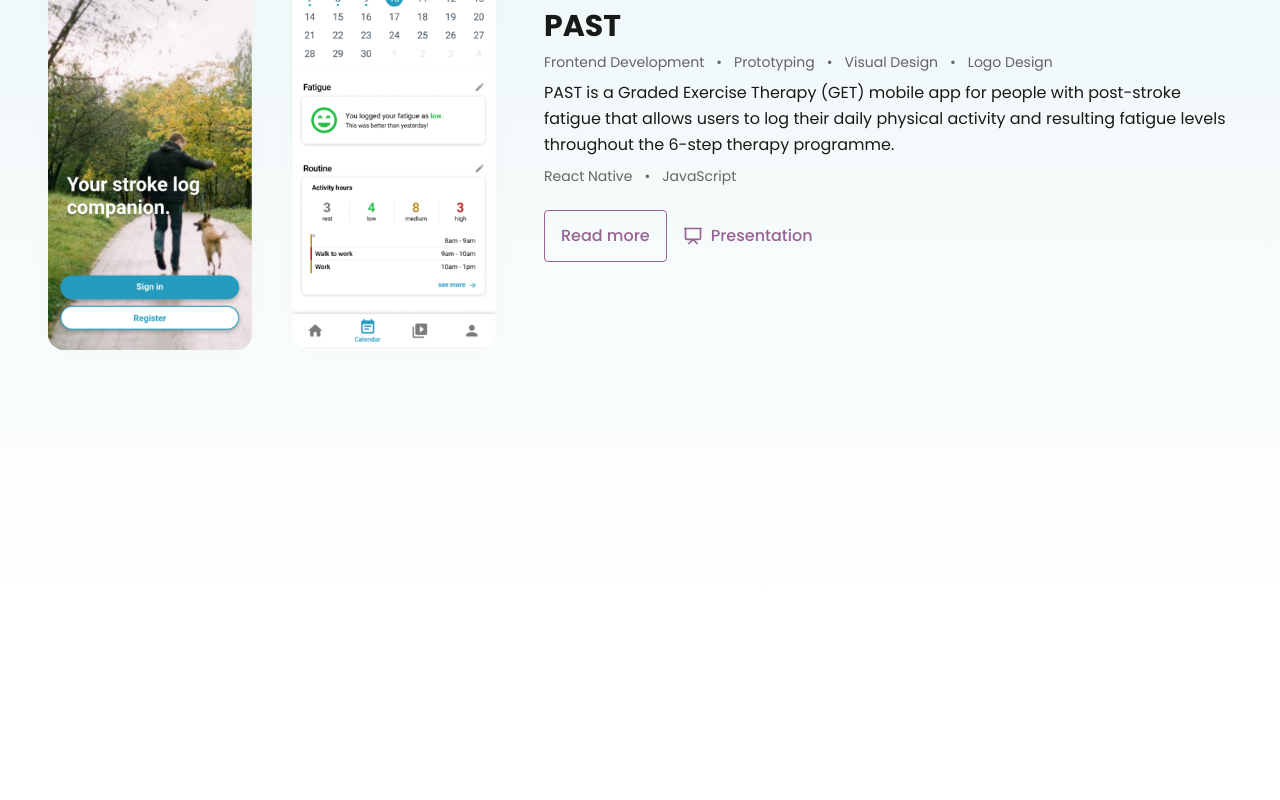
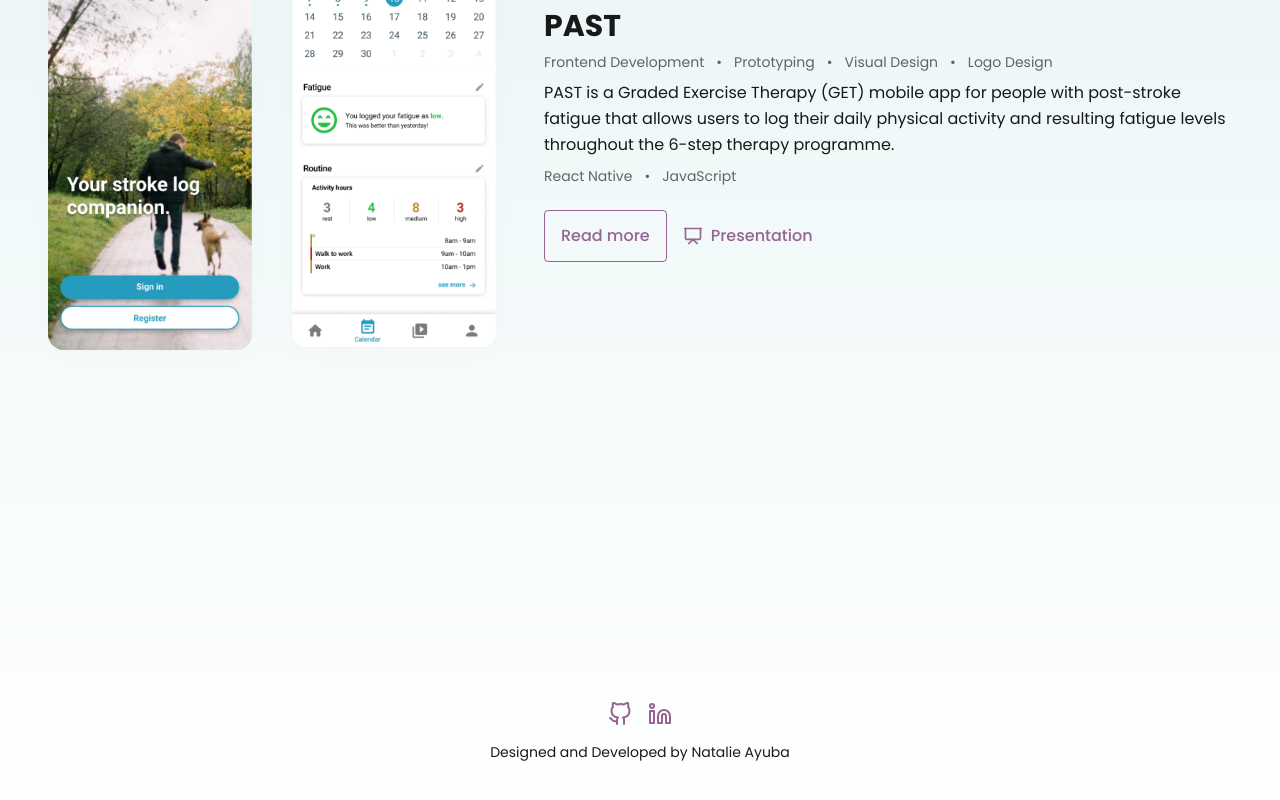
Before and after one commit to natalieayuba/natalieayuba.com, a Next.js app: page / in a window 1280 px wide. Shown: the part 1503-2303 px from the top of the page. Before the commit the page ends 2109 px from the top, so only its background shows below. Built offline with nearby package versions, Linux system fonts and the light colour scheme.

Commit message:
Created footer

```diff
--- /dev/null
+++ b/components/Footer.tsx
@@ -0,0 +1,12 @@
+import Socials from './navbar/Socials';
+
+const Footer = () => {
+  return (
+    <footer className='margin mt-12 py-12 flex flex-col items-center gap-4'>
+      <Socials />
+      <p className='text-sm'>Designed and Developed by Natalie Ayuba</p>
+    </footer>
+  );
+};
+
+export default Footer;
--- a/components/PageLayout.tsx
+++ b/components/PageLayout.tsx
@@ -1,13 +1,20 @@
+import { headerHeight } from '@/config';
+import Footer from './Footer';
+
 const PageLayout = ({
   children,
 }: Readonly<{
   children: React.ReactNode;
 }>) => {
   return (
-    <div className='bg-gradient-to-b from-blue to-white flex justify-center'>
-      <main className='w-full max-w-[1200px] margin transition-all duration-300'>
+    <div
+      className='bg-gradient-to-b from-blue to-white flex flex-col justify-between'
+      style={{ minHeight: `calc(100vh - ${headerHeight}` }}
+    >
+      <main className='max-w-[1200px] margin transition-all duration-300'>
         {children}
       </main>
+      <Footer />
     </div>
   );
 };
```
